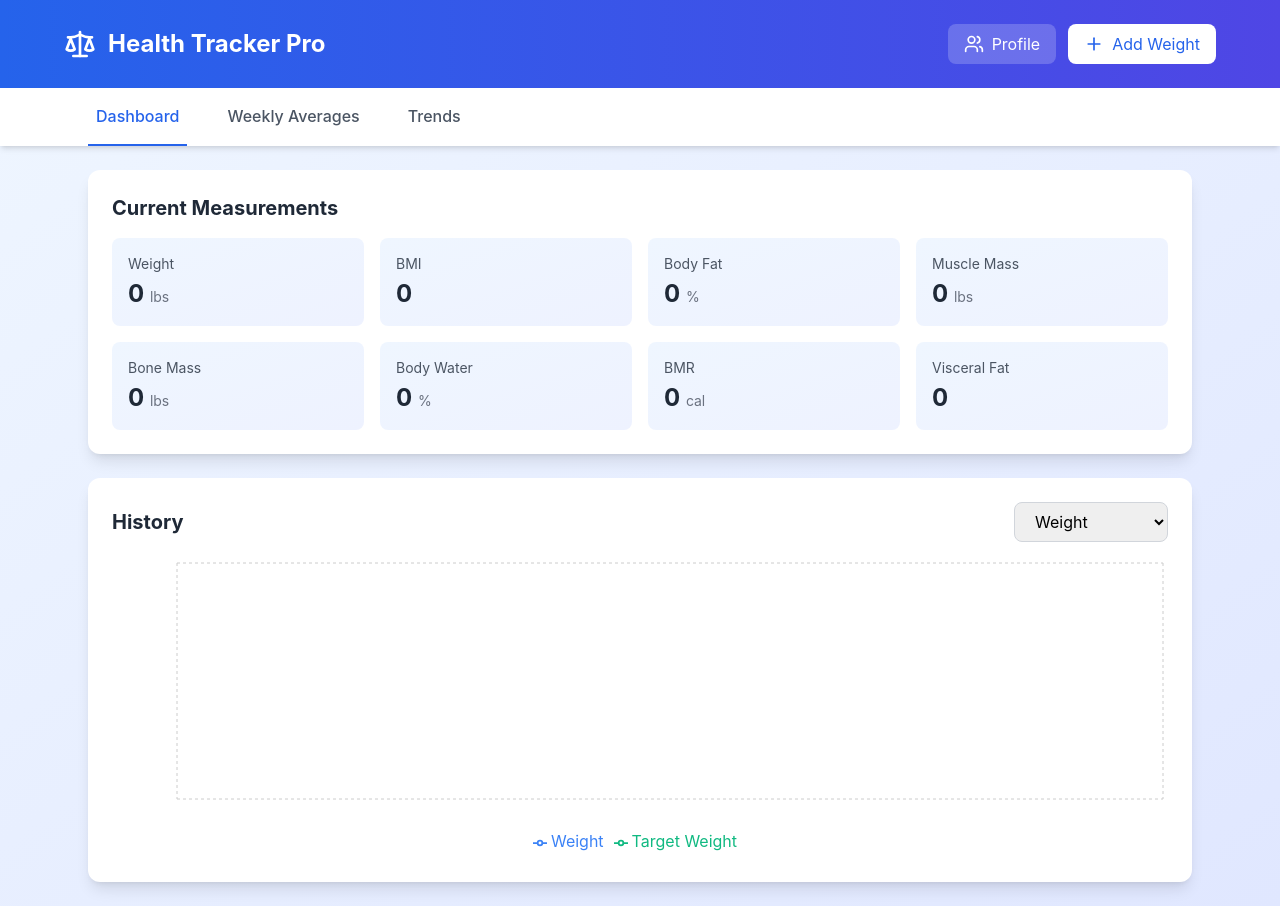
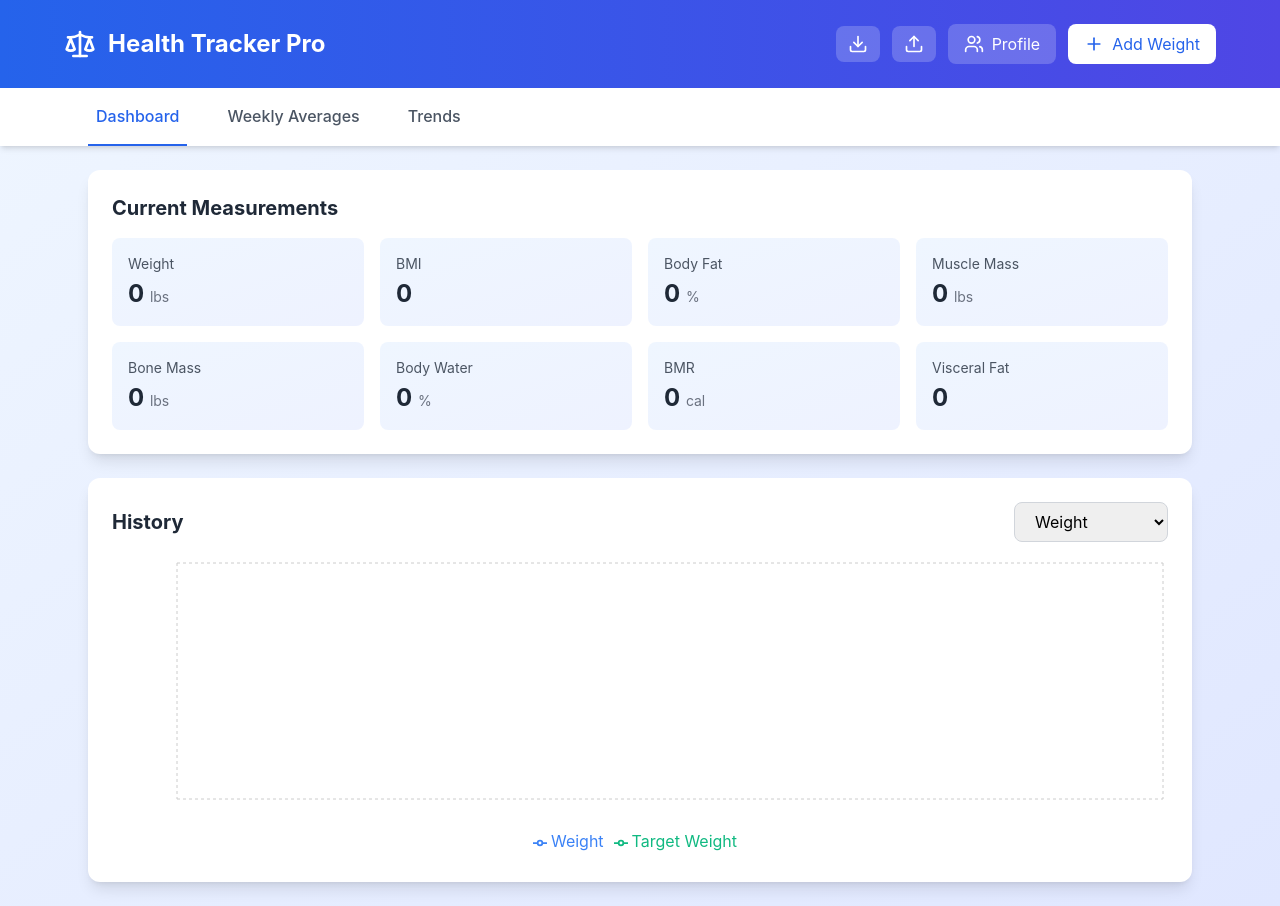
Before and after one commit to Stpeterd/health-tracker-journal, a React (Vite) app: page / in a window 1280 px wide. Built offline with nearby package versions, Linux system fonts and the light colour scheme.

Commit message:
Update App.jsx

```diff
--- a/src/App.jsx
+++ b/src/App.jsx
@@ -1,18 +1,22 @@
-import React, { useState } from 'react';
+import React, { useState, useEffect } from 'react';
 import { LineChart, Line, XAxis, YAxis, CartesianGrid, Tooltip, Legend, ResponsiveContainer } from 'recharts';
-import { Scale, TrendingUp, TrendingDown, Calendar, Plus, Users, Activity } from 'lucide-react';
+import { Scale, TrendingUp, TrendingDown, Calendar, Plus, Users, Activity, Download, Upload } from 'lucide-react';
 
 const HealthTrackerApp = () => {
   const [activeTab, setActiveTab] = useState('dashboard');
   const [selectedMetric, setSelectedMetric] = useState('weight');
   const [showAddData, setShowAddData] = useState(false);
 
-  const [userProfile, setUserProfile] = useState({
-    heightFeet: 5,
-    heightInches: 10,
-    age: 30,
-    gender: 'male',
-    targetWeight: 170
+  // Load user profile from localStorage or use defaults
+  const [userProfile, setUserProfile] = useState(() => {
+    const saved = localStorage.getItem('healthTrackerProfile');
+    return saved ? JSON.parse(saved) : {
+      heightFeet: 5,
+      heightInches: 10,
+      age: 30,
+      gender: 'male',
+      targetWeight: 170
+    };
   });
 
   const [showProfile, setShowProfile] = useState(false);
@@ -22,7 +26,21 @@ const HealthTrackerApp = () => {
     weight: ''
   });
 
-  const [healthData, setHealthData] = useState([]);
+  // Load health data from localStorage or use empty array
+  const [healthData, setHealthData] = useState(() => {
+    const saved = localStorage.getItem('healthTrackerData');
+    return saved ? JSON.parse(saved) : [];
+  });
+
+  // Save user profile to localStorage whenever it changes
+  useEffect(() => {
+    localStorage.setItem('healthTrackerProfile', JSON.stringify(userProfile));
+  }, [userProfile]);
+
+  // Save health data to localStorage whenever it changes
+  useEffect(() => {
+    localStorage.setItem('healthTrackerData', JSON.stringify(healthData));
+  }, [healthData]);
 
   const metrics = {
     weight: { label: 'Weight', unit: 'lbs', icon: Scale },
@@ -197,6 +215,44 @@ const HealthTrackerApp = () => {
     });
   };
 
+  // Export data as JSON file
+  const handleExportData = () => {
+    const dataToExport = {
+      profile: userProfile,
+      healthData: healthData,
+      exportDate: new Date().toISOString()
+    };
+
+    const blob = new Blob([JSON.stringify(dataToExport, null, 2)], { type: 'application/json' });
+    const url = URL.createObjectURL(blob);
+    const a = document.createElement('a');
+    a.href = url;
+    a.download = `health-tracker-backup-${new Date().toISOString().split('T')[0]}.json`;
+    document.body.appendChild(a);
+    a.click();
+    document.body.removeChild(a);
+    URL.revokeObjectURL(url);
+  };
+
+  // Import data from JSON file
+  const handleImportData = (event) => {
+    const file = event.target.files?.[0];
+    if (!file) return;
+
+    const reader = new FileReader();
+    reader.onload = (e) => {
+      try {
+        const imported = JSON.parse(e.target?.result);
+        if (imported.profile) setUserProfile(imported.profile);
+        if (imported.healthData) setHealthData(imported.healthData);
+        alert('Data imported successfully!');
+      } catch (error) {
+        alert('Error importing data. Please check the file format.');
+      }
+    };
+    reader.readAsText(file);
+  };
+
   return (
     <div className="min-h-screen bg-gradient-to-br from-blue-50 to-indigo-100">
       <div className="bg-gradient-to-r from-blue-600 to-indigo-600 text-white p-6 shadow-lg">
@@ -207,6 +263,17 @@ const HealthTrackerApp = () => {
               <h1 className="text-2xl font-bold">Health Tracker Pro</h1>
             </div>
             <div className="flex items-center space-x-3">
+              <button
+                onClick={handleExportData}
+                className="bg-white bg-opacity-20 text-white px-3 py-2 rounded-lg flex items-center space-x-2 hover:bg-opacity-30 transition"
+                title="Export Data"
+              >
+                <Download className="w-5 h-5" />
+              </button>
+              <label className="bg-white bg-opacity-20 text-white px-3 py-2 rounded-lg flex items-center space-x-2 hover:bg-opacity-30 transition cursor-pointer" title="Import Data">
+                <Upload className="w-5 h-5" />
+                <input type="file" accept=".json" onChange={handleImportData} className="hidden" />
+              </label>
               <button
                 onClick={() => setShowProfile(true)}
                 className="bg-white bg-opacity-20 text-white px-4 py-2 rounded-lg flex items-center space-x-2 hover:bg-opacity-30 transition"
```
